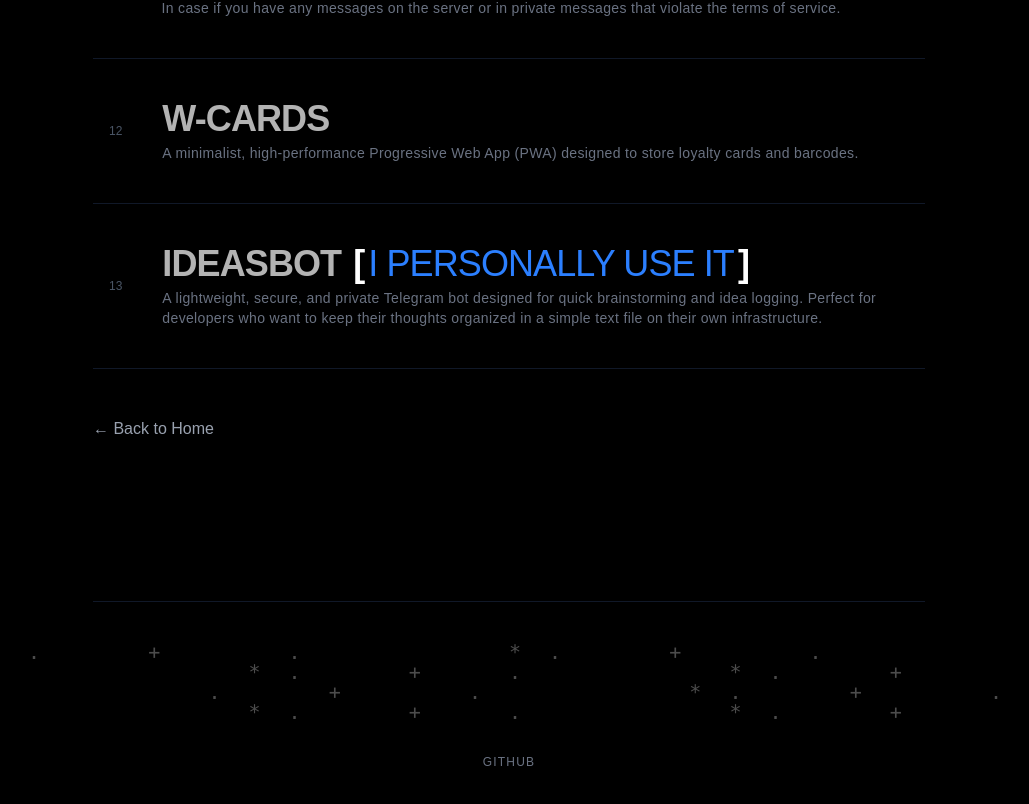
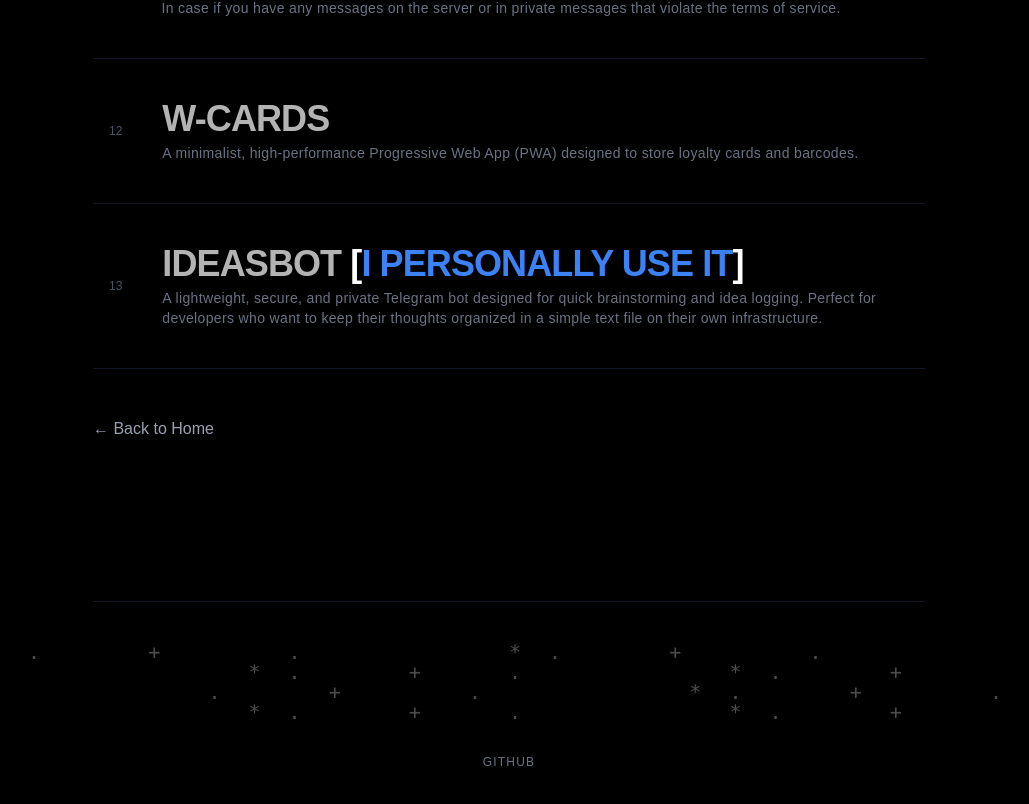
Before and after one commit to wpxq/wpxq, a Next.js app: page /projects in a window 1280 px wide. Shown: the part 1835-2639 px from the top of the page, without its empty margins (131-1160 px from the left). Built offline with nearby package versions, Linux system fonts and the light colour scheme.

Commit message:
Adding which projects i use personally

```diff
--- a/app/projects/page.jsx
+++ b/app/projects/page.jsx
@@ -87,13 +87,12 @@
             <ProjectRow
             number="13"
             title={
-                <span className="flex items-center gap-1">
-                  IdeasBot
-                  <span className="text-white ml-2">[</span>
-                  <span className="text-blue-500 font-medium">I personally use it</span>
-                  <span className="text-white">]</span>
-                </span>
-              }
+              <span>
+                IdeasBot <span style={{ color: 'white' }}>[</span>
+                <span style={{ color: '#3b82f6' }}>I personally use it</span>
+                <span style={{ color: 'white' }}>]</span>
+              </span>
+            }
             description="A lightweight, secure, and private Telegram bot designed for quick brainstorming and idea logging. Perfect for developers who want to keep their thoughts organized in a simple text file on their own infrastructure."
             url="https://github.com/wpxq/ideas-bot"
             />
```
